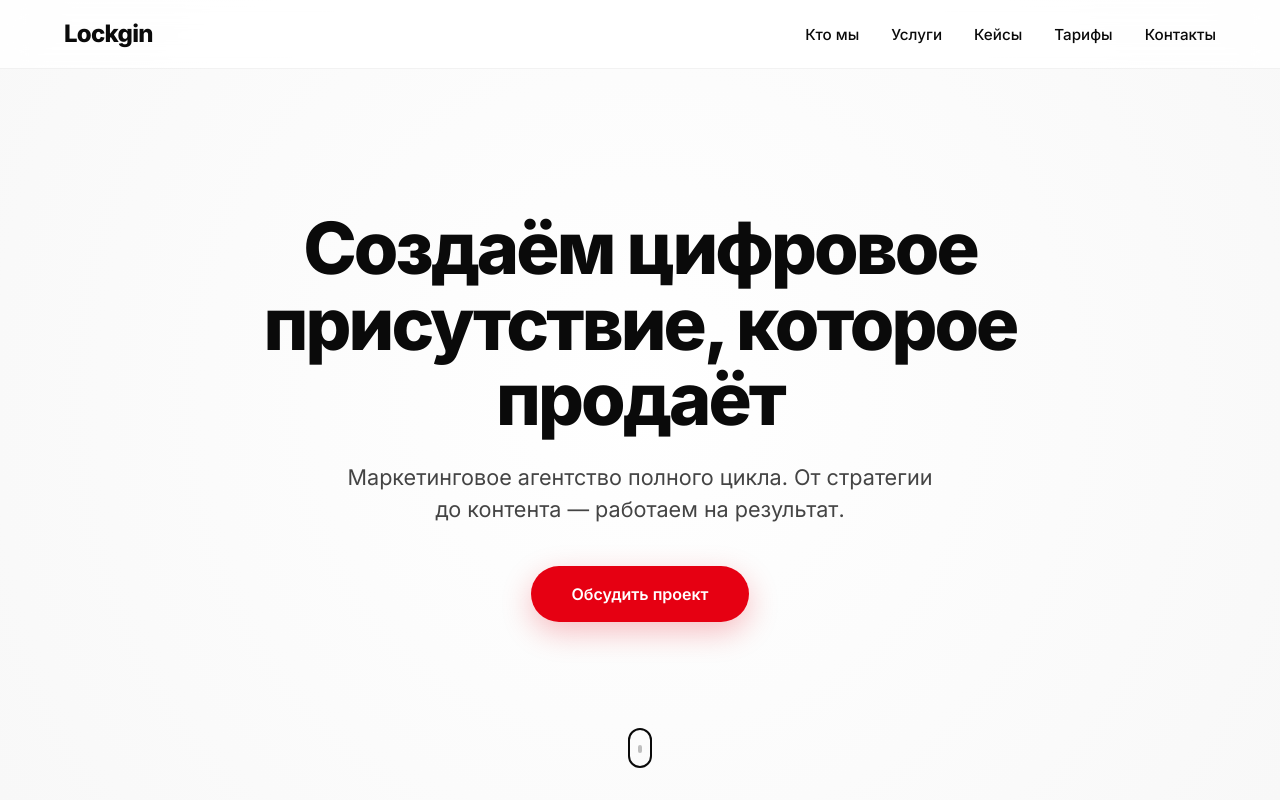
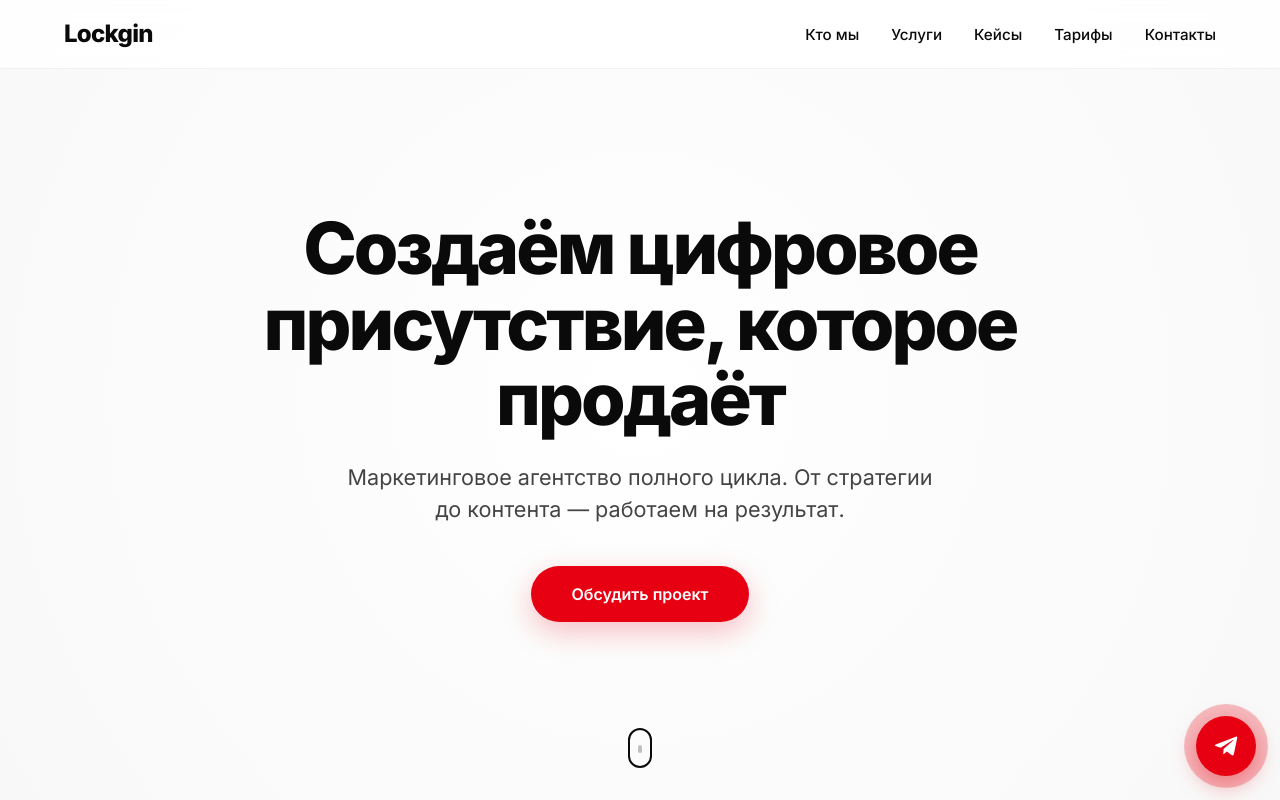
Before and after one commit to lockginagency/MarketingAgency-spa-, a Next.js app: page / in a window 1280 px wide. Shown: the top 800 px of the page. Built offline with nearby package versions, Linux system fonts and the light colour scheme.

Commit message:
Добавил плавающую кнопку Telegram

```diff
--- /dev/null
+++ b/app/components/TelegramButton.tsx
@@ -0,0 +1,22 @@
+export default function TelegramButton() {
+  return (
+    <a
+      className="tg-fab"
+      href="https://t.me/lockgin_marketing"
+      target="_blank"
+      rel="noopener noreferrer"
+      aria-label="Написать в Telegram"
+    >
+      <span className="tg-fab-ping" />
+      <svg
+        width="30"
+        height="30"
+        viewBox="0 0 24 24"
+        fill="#fff"
+        className="tg-fab-icon"
+      >
+        <path d="M9.78 18.65l.28-4.23 7.68-6.92c.34-.31-.07-.46-.52-.19L7.74 13.3 3.64 12c-.88-.25-.89-.86.2-1.3l15.97-6.16c.73-.33 1.43.18 1.15 1.3l-2.72 12.81c-.19.91-.74 1.13-1.5.71L12.6 16.3l-1.99 1.93c-.23.23-.42.42-.83.42z" />
+      </svg>
+    </a>
+  );
+}
--- a/app/layout.tsx
+++ b/app/layout.tsx
@@ -12,7 +12,9 @@ import "@/styles/growth.css";
 import "@/styles/howwework.css";
 import "@/styles/marquee.css";
 import "@/styles/preloader.css";
+import "@/styles/telegram.css";
 import YandexMetrika from "@/app/components/YandexMetrika";
+import TelegramButton from "@/app/components/TelegramButton";
 import Preloader from "@/app/components/Preloader";
 const inter = Inter({
   subsets: ["latin", "cyrillic"],
@@ -35,6 +37,7 @@ export default function RootLayout({
       <body className="antialiased">
         <YandexMetrika />
         <Preloader />
+        <TelegramButton />
         {children}
       </body>
     </html>
--- /dev/null
+++ b/styles/telegram.css
@@ -0,0 +1,41 @@
+.tg-fab {
+    position: fixed;
+    bottom: 24px;
+    right: 24px;
+    z-index: 900;
+    width: 60px;
+    height: 60px;
+    border-radius: 50%;
+    background: #e60012;
+    display: flex;
+    align-items: center;
+    justify-content: center;
+    text-decoration: none;
+    box-shadow: 0 8px 24px rgba(230, 0, 18, 0.4);
+    transition: transform 0.2s ease;
+}
+.tg-fab:hover {
+    transform: scale(1.1);
+}
+.tg-fab-icon {
+    position: relative;
+    z-index: 2;
+}
+.tg-fab-ping {
+    position: absolute;
+    inset: 0;
+    border-radius: 50%;
+    background: #e60012;
+    opacity: 0.5;
+    animation: tg-ping 2s ease-out infinite;
+}
+@keyframes tg-ping {
+    0% {
+        transform: scale(1);
+        opacity: 0.5;
+    }
+    100% {
+        transform: scale(1.8);
+        opacity: 0;
+    }
+}
```
